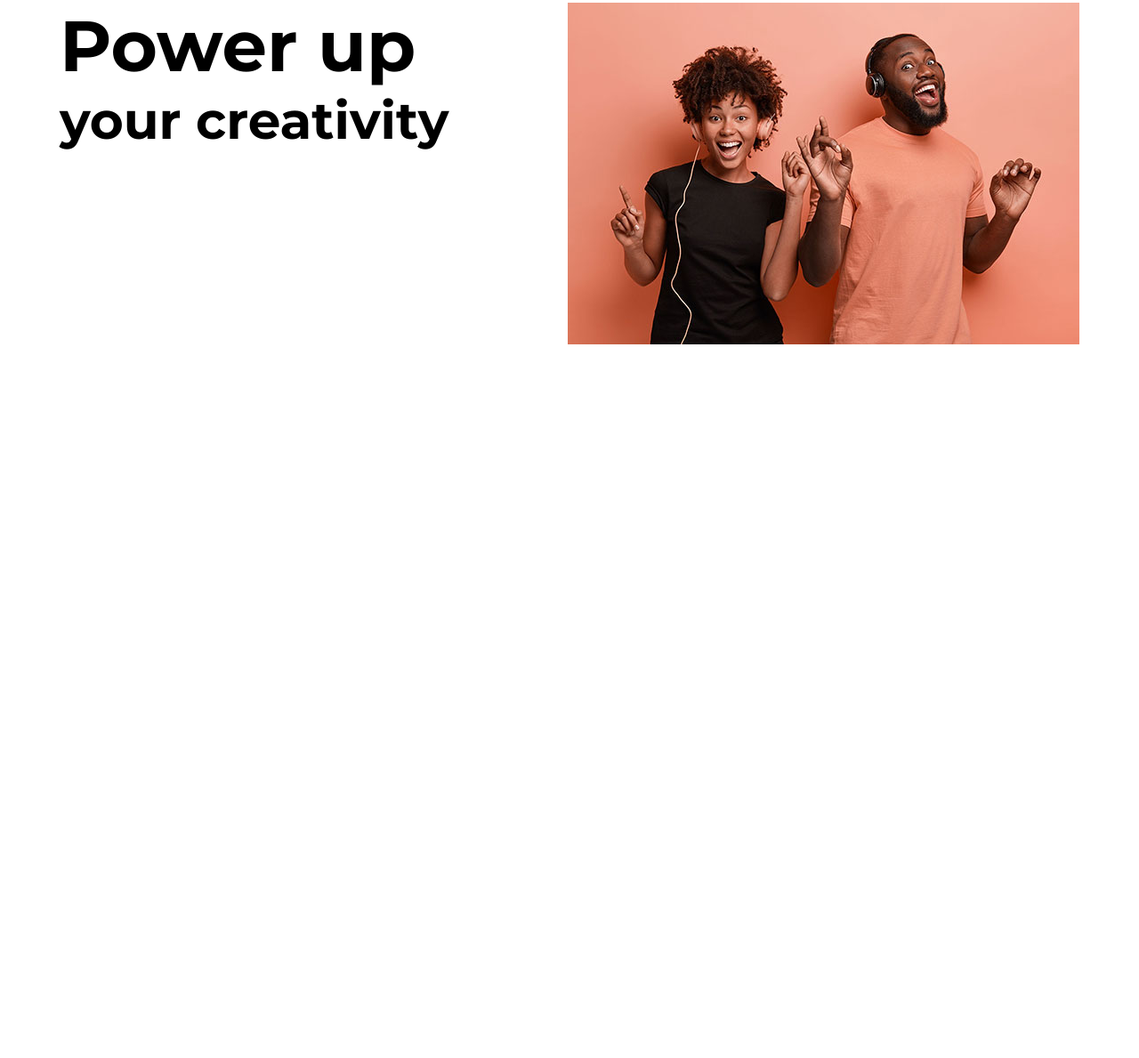
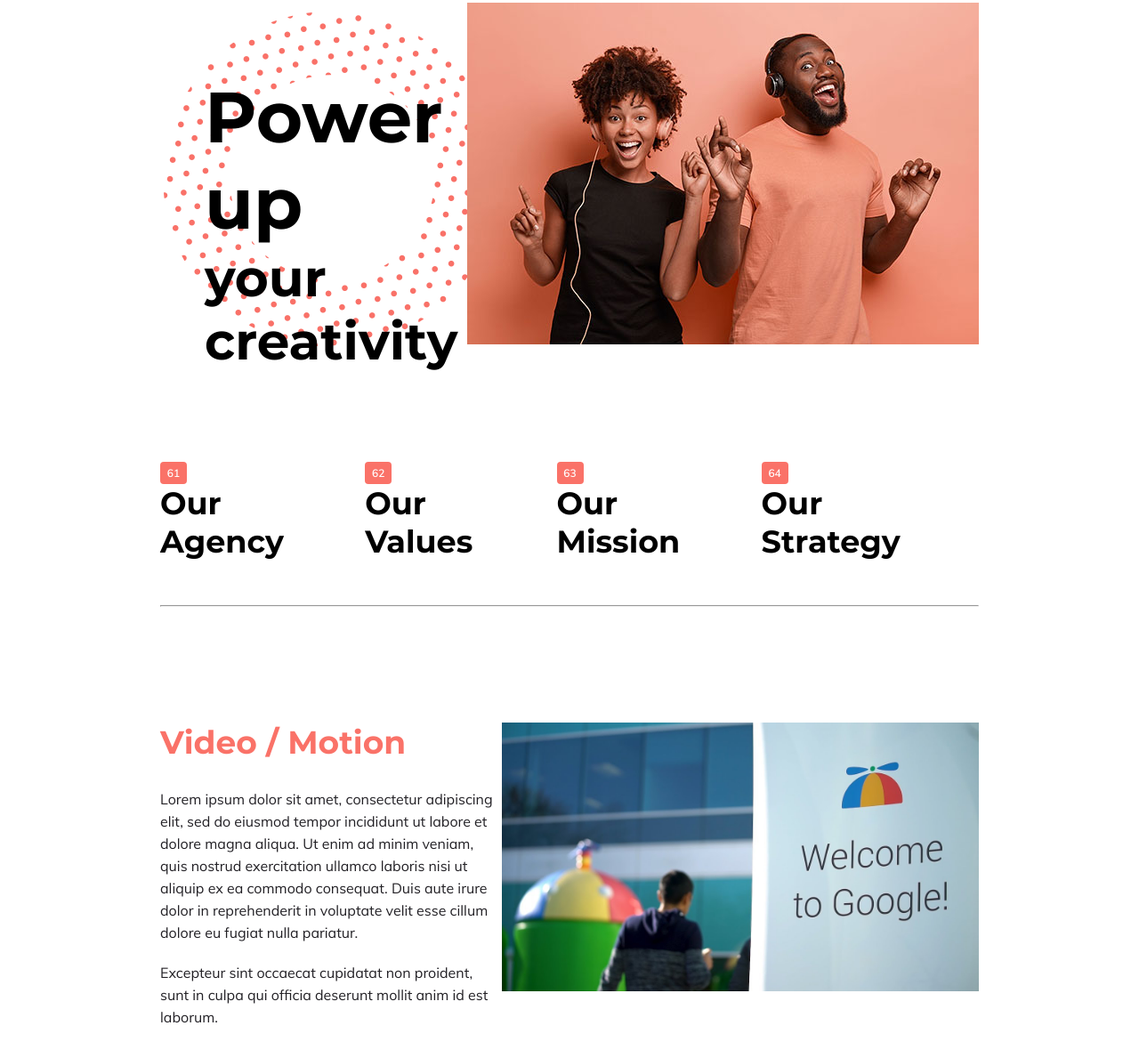
Before and after one commit to nguyenhoangnam-dev/Koral_demo1, a plain HTML site: page src/index.html in a window 1280 px wide. Shown: the part 971-2160 px from the top of the page at 89% size. Before the commit the page ends 1362 px from the top, so only its background shows below. Drawn offline with Linux system fonts and the light colour scheme.

Commit message:
v0.0.2: Add next top

```diff
--- a/src/index.html
+++ b/src/index.html
@@ -45,6 +45,8 @@
     </div>
   </div>
   <div class="next-top">
+    <div class="next-top-mid">
+      <div class="next-top-1">
         <div class="next-top-left">
           <div class="next-top-top">Power up</div>
           <div class="next-top-bottom">your creativity</div>
@@ -53,5 +55,44 @@
           <img src="img/power-up2.min.jpg" alt="">
         </div>
       </div>
+      <div class="next-top-2">
+        <div class="opt">
+          <div class="number">61</div>
+          <div class="string">Our Agency</div>
+        </div>
+        <div class="opt">
+          <div class="number">62</div>
+          <div class="string">Our Values</div>
+        </div>
+        <div class="opt">
+          <div class="number">63</div>
+          <div class="string">Our Mission</div>
+        </div>
+        <div class="opt">
+          <div class="number">64</div>
+          <div class="string">Our Strategy</div>
+        </div>
+      </div>
+      <hr>
+      <div class="next-top-3">
+        <div class="left">
+          <div class="title">Video / Motion</div>
+          <div class="content-1">
+            Lorem ipsum dolor sit amet, consectetur adipiscing elit, sed do eiusmod tempor incididunt
+            ut labore et dolore magna aliqua. Ut enim ad minim veniam, quis nostrud exercitation ullamco
+            laboris nisi ut aliquip ex ea commodo consequat. Duis aute irure dolor in reprehenderit in
+            voluptate velit esse cillum dolore eu fugiat nulla pariatur.
+          </div>
+          <div class="content-2">
+            Excepteur sint occaecat cupidatat non proident, sunt in culpa qui officia deserunt mollit
+            anim id est laborum.
+          </div>
+        </div>
+        <div class="right">
+          <img src="img/maxresdefault.jpg" alt="">
+        </div>
+      </div>
+    </div>
+  </div>
 </body>
 </html>
--- a/src/scss/style.scss
+++ b/src/scss/style.scss
@@ -108,10 +108,22 @@ html, body {
 }
 
 .next-top {
+  margin-top: 100px;
+  margin-bottom: 100px;
+  .next-top-mid {
+    margin-left: 180px;
+    margin-right: 180px;
+  }
+}
+
+.next-top-1 {
   display: flex;
-  justify-content: space-around;
-  padding-top: 100px;
+  justify-content: space-between;
+  background-image: url('../img/pattern.png');
+  background-repeat: no-repeat;
   .next-top-left {
+    padding-top: 80px;
+    padding-left: 50px;
     font-family: "Montserrat";
     font-weight: 700;
     .next-top-top {
@@ -122,3 +134,70 @@ html, body {
     }
   }
 }
+
+.next-top-2 {
+  padding-top: 100px;
+  display: flex;
+  justify-content: flex-start;
+  .opt {
+    padding-right: 50px;
+
+    .number {
+      background-color: #fa7268;
+      padding: 5px;
+      width: 20px;
+      text-align: center;
+      color: white;
+      font-family: "Muli";
+      font-weight: 700;
+      font-size: 12px;
+      border-radius: 4px;
+    }
+    .string {
+      font-family: "Montserrat";
+      font-weight: 700;
+      font-size: 35px;
+    }
+  }
+}
+
+hr {
+  margin-top: 50px;
+  margin-bottom: 100px;
+}
+
+.next-top-3 {
+  display: flex;
+  justify-content: space-between;
+  padding-top: 30px;
+  .left {
+    width: 574px;
+    .title {
+      font-family: "Montserrat";
+      font-weight: 700;
+      font-size: 36px;
+      color: #fa7268;
+    }
+    .content-1 {
+      font-family: "Muli";
+      font-weight: 400;
+      font-size: 16px;
+      color: #222025;
+      padding-top: 30px;
+      line-height: 25px;
+    }
+    .content-2 {
+      font-family: "Muli";
+      font-weight: 400;
+      font-size: 16px;
+      color: #222025;
+      padding-top: 20px;
+      line-height: 25px;
+    }
+  }
+  .right {
+    img {
+      width: 536px;
+    }
+  }
+}
```
Also changed, not shown: README.md, src/css/style.min.css, src/img/maxresdefault.jpg (added). Lines whose indentation alone changed are shown as unchanged.
